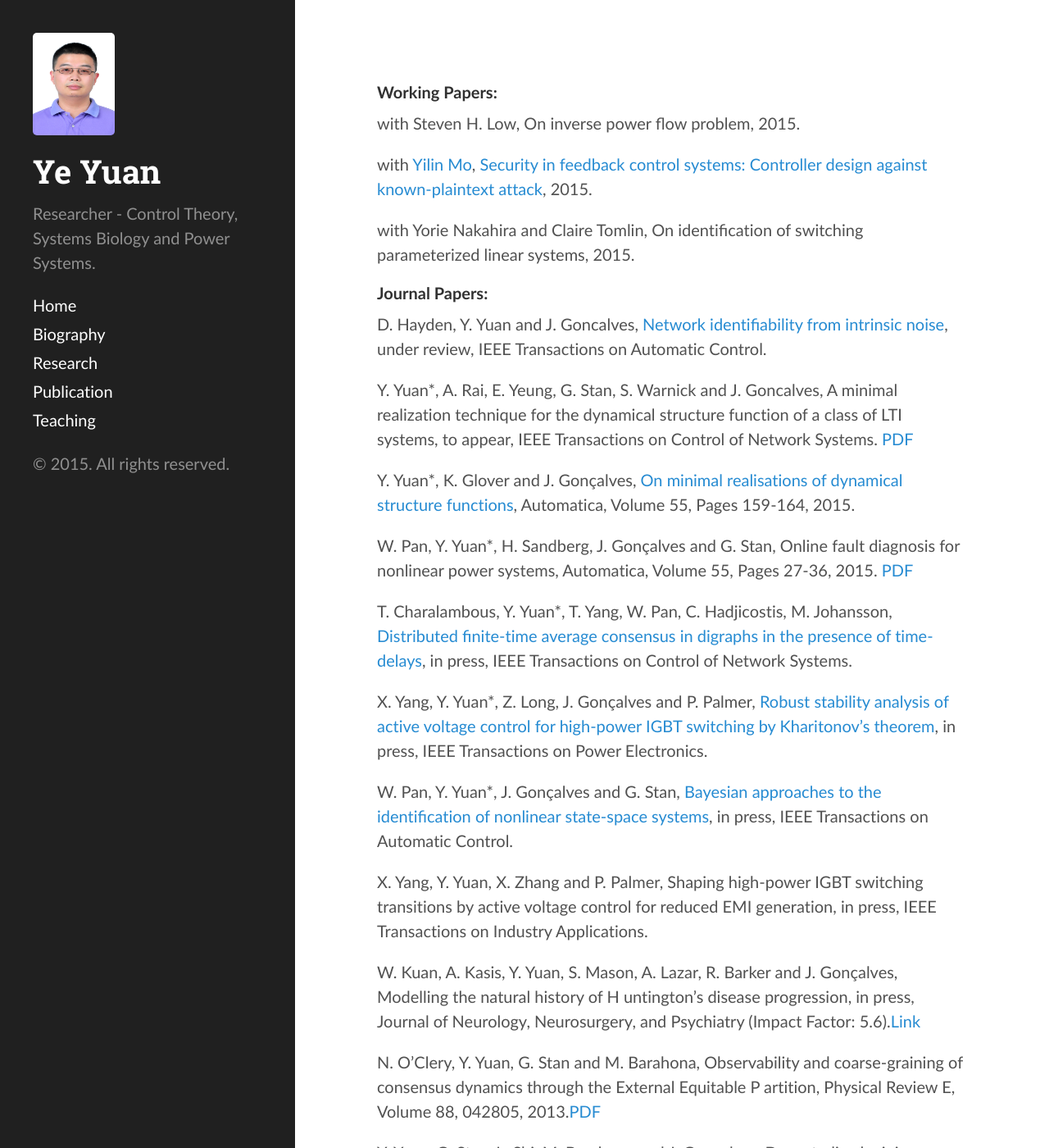
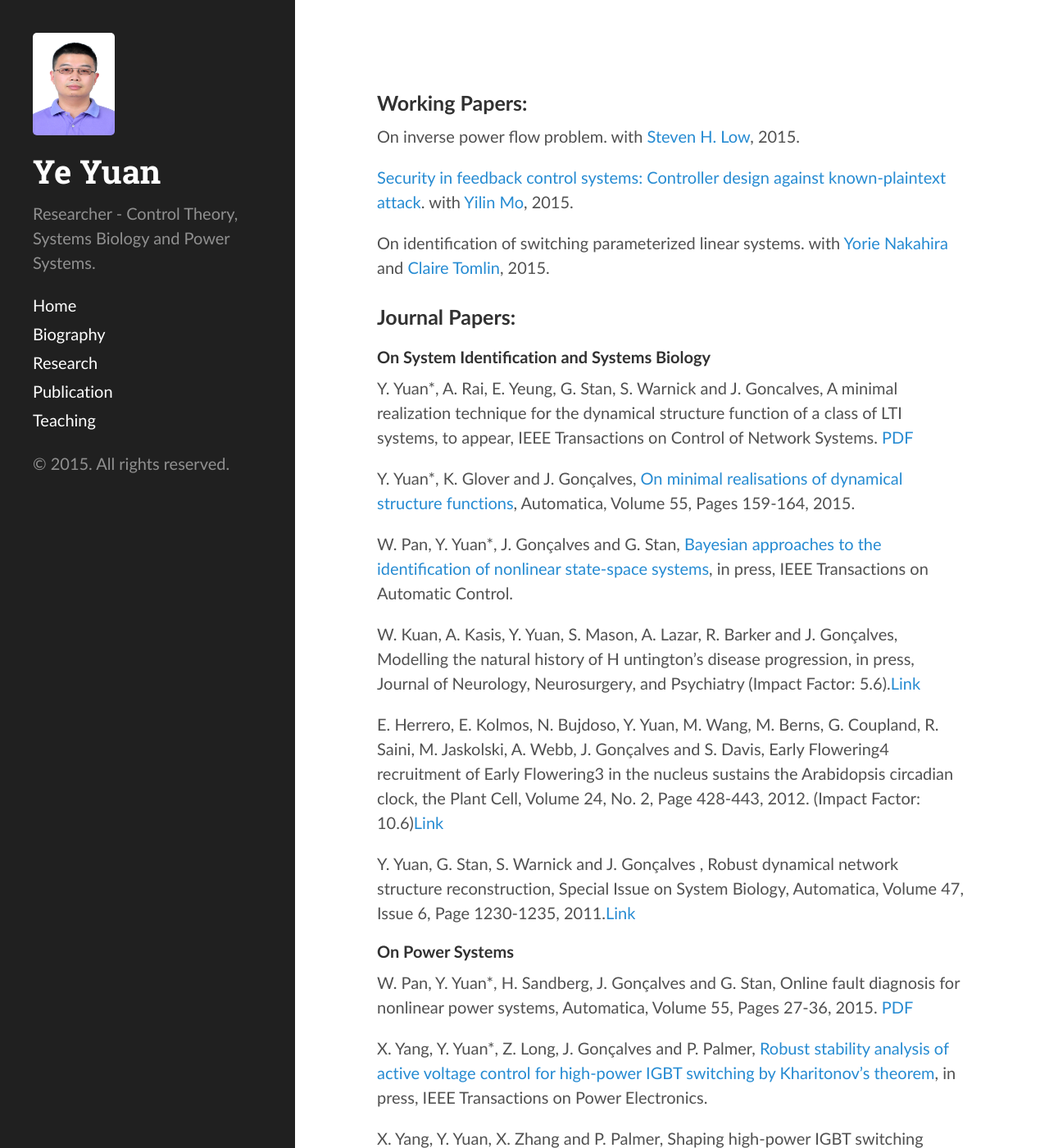
Before and after one commit to yy311/yy311.github.io, a Jekyll site: the page built from publication.md, in a window 1280 px wide and 1400 px high. Shown: the whole window at 82% size. Built offline with Jekyll 4.4.1, drawn with Linux system fonts in a browser that asks for light colours; some of the changed text lies outside the part shown.

Commit message:
Update publication.md

```diff
--- a/publication.md
+++ b/publication.md
@@ -2,33 +2,45 @@
 layout: page
 ---
 
-####Working Papers:
+###Working Papers:
 
-with Steven H. Low, On inverse power flow problem, 2015.
+On inverse power flow problem. with [Steven H. Low](http://netlab.caltech.edu/~slow/), 2015.
 
-with [Yilin Mo](http://yilinmo.github.io/), [Security in feedback control systems: Controller design against known-plaintext attack](https://www.authorea.com/users/62980/articles/74733), 2015.
+[Security in feedback control systems: Controller design against known-plaintext attack](https://www.authorea.com/users/62980/articles/74733). with [Yilin Mo](http://yilinmo.github.io/), 2015.
 
-with Yorie Nakahira and Claire Tomlin, On identification of switching parameterized linear systems, 2015.
+On identification of switching parameterized linear systems. with [Yorie Nakahira](https://directory.caltech.edu/personnel/ynakahir) and [Claire Tomlin](http://www.eecs.berkeley.edu/~tomlin/), 2015.
 
-####Journal Papers:
+###Journal Papers:
 
-D. Hayden, Y. Yuan and J. Goncalves, [Network identifiability from intrinsic noise](http://arxiv.org/abs/1310.0375), under review, IEEE Transactions on Automatic Control.
 
+
+<!--D. Hayden, Y. Yuan and J. Goncalves, [Network identifiability from intrinsic noise](http://arxiv.org/abs/1310.0375), under review, IEEE Transactions on Automatic Control. -->
+#### On System Identification and Systems Biology
 Y. Yuan*, A. Rai, E. Yeung, G. Stan, S. Warnick and J. Goncalves, A minimal realization technique for the dynamical structure function of a class of LTI systems, to appear, IEEE Transactions on Control of Network Systems. [PDF](http://arxiv.org/abs/1209.3808)
 
 Y. Yuan*, K. Glover and J. Gonçalves, [On minimal realisations of dynamical structure functions](http://arxiv.org/abs/1409.0072), Automatica, Volume 55, Pages 159-164, 2015.
 
+W. Pan, Y. Yuan*, J. Gonçalves and G. Stan, [Bayesian approaches to the identification of nonlinear state-space systems](http://arxiv.org/pdf/1408.3549v5.pdf), in press, IEEE Transactions on Automatic Control.
+
+W. Kuan, A. Kasis, Y. Yuan, S. Mason, A. Lazar, R. Barker and J. Gonçalves, Modelling the natural history of H untington’s disease progression, in press, Journal of Neurology, Neurosurgery, and Psychiatry (Impact Factor: 5.6).[Link](http://jnnp.bmj.com/content/86/10/1143.abstract)
+
+E. Herrero, E. Kolmos, N. Bujdoso, Y. Yuan, M. Wang, M. Berns, G. Coupland, R. Saini, M. Jaskolski, A. Webb, J. Gonçalves and S. Davis, Early Flowering4 recruitment of Early Flowering3 in the nucleus sustains the Arabidopsis circadian clock, the Plant Cell, Volume 24, No. 2, Page 428-443, 2012. (Impact Factor: 10.6)[Link](http://www.plantcell.org/content/early/2012/02/07/tpc.111.093807.abstract)
+
+Y. Yuan, G. Stan, S. Warnick and J. Gonçalves , Robust dynamical network structure reconstruction, Special Issue on System Biology, Automatica, Volume 47, Issue 6, Page 1230-1235, 2011.[Link](http://www.sciencedirect.com/science/article/pii/S0005109811001828)
+
+
+#### On Power Systems
 W. Pan, Y. Yuan*, H. Sandberg, J. Gonçalves and G. Stan, Online fault diagnosis for nonlinear power systems, Automatica, Volume 55, Pages 27-36, 2015. [PDF](http://ac.els-cdn.com/S0005109815000941/1-s2.0-S0005109815000941-main.pdf?_tid=b5e10452-5cd8-11e5-aaba-00000aab0f02&acdnat=1442452333_2541d645986555cf7b4e93810a863942)
-
-T. Charalambous, Y. Yuan*, T. Yang, W. Pan, C. Hadjicostis, M. Johansson, [Distributed finite-time average consensus in digraphs in the presence of time-delays](http://ieeexplore.ieee.org/xpl/articleDetails.jsp?arnumber=7097006&punumber%3D6509490), in press, IEEE Transactions on Control of Network Systems.
 
 X. Yang, Y. Yuan*, Z. Long, J. Gonçalves and P. Palmer, [Robust stability analysis of active voltage control for high-power IGBT switching by Kharitonov’s theorem](http://ieeexplore.ieee.org/xpls/abs_all.jsp?arnumber=7115949&tag=1), in press, IEEE Transactions on Power Electronics.
 
-W. Pan, Y. Yuan*, J. Gonçalves and G. Stan, [Bayesian approaches to the identification of nonlinear state-space systems](http://arxiv.org/pdf/1408.3549v5.pdf), in press, IEEE Transactions on Automatic Control.
-
 X. Yang, Y. Yuan, X. Zhang and P. Palmer, Shaping high-power IGBT switching transitions by active voltage control for reduced EMI generation, in press, IEEE Transactions on Industry Applications.
 
-W. Kuan, A. Kasis, Y. Yuan, S. Mason, A. Lazar, R. Barker and J. Gonçalves, Modelling the natural history of H untington’s disease progression, in press, Journal of Neurology, Neurosurgery, and Psychiatry (Impact Factor: 5.6).[Link](http://jnnp.bmj.com/content/86/10/1143.abstract)
+
+
+#### Networked Control Systems
+
+T. Charalambous, Y. Yuan*, T. Yang, W. Pan, C. Hadjicostis, M. Johansson, [Distributed finite-time average consensus in digraphs in the presence of time-delays](http://ieeexplore.ieee.org/xpl/articleDetails.jsp?arnumber=7097006&punumber%3D6509490), in press, IEEE Transactions on Control of Network Systems.
 
 N. O’Clery, Y. Yuan, G. Stan and M. Barahona, Observability and coarse-graining of consensus dynamics through the External Equitable P artition, Physical Review E, Volume 88, 042805, 2013.[PDF](http://scholar.harvard.edu/files/neaveoclery/files/pre2013.pdf?m=1384899642)
 
```
Also changed, not shown: other parts of publication.md (+27 -4 lines).
